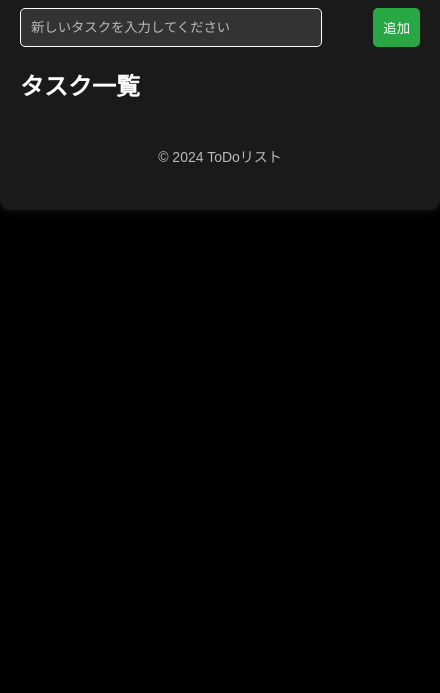
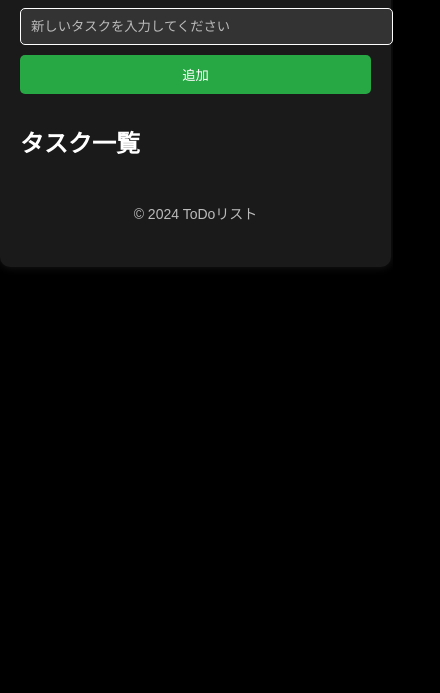
Before and after one commit to sz-tatata7/todolist, a plain HTML site: page index.html in a window 390 px wide. Shown: the part 151-844 px from the top of the page, 440 px wide, since content can reach past the window. Drawn offline with Linux system fonts and the light colour scheme.

Commit message:
Add files via upload

```diff
--- a/static/css/style.css
+++ b/static/css/style.css
@@ -10,7 +10,7 @@ body {
 }
 
 .container {
-    width: 400px;
+    width: 90%;
     margin: 50px auto;
     background: #1a1a1a; /* コンテナ部分を濃いグレーに設定 */
     padding: 20px;
@@ -106,3 +106,17 @@ footer {
     color: #bbbbbb; /* フッターの文字色を薄いグレーに */
     font-size: 14px;
 }
+
+
+/* モバイルデバイスの調整 */
+@media (max-width: 768px) {
+    .task-input {
+        flex-direction: column; /* 縦に並べる */
+        align-items: stretch; /* 幅を揃える */
+    }
+
+    #task-input, #add-task-button {
+        width: 100%; /* 各要素を画面幅に合わせる */
+        margin-bottom: 10px; /* 下にスペースを空ける */
+    }
+}
```
